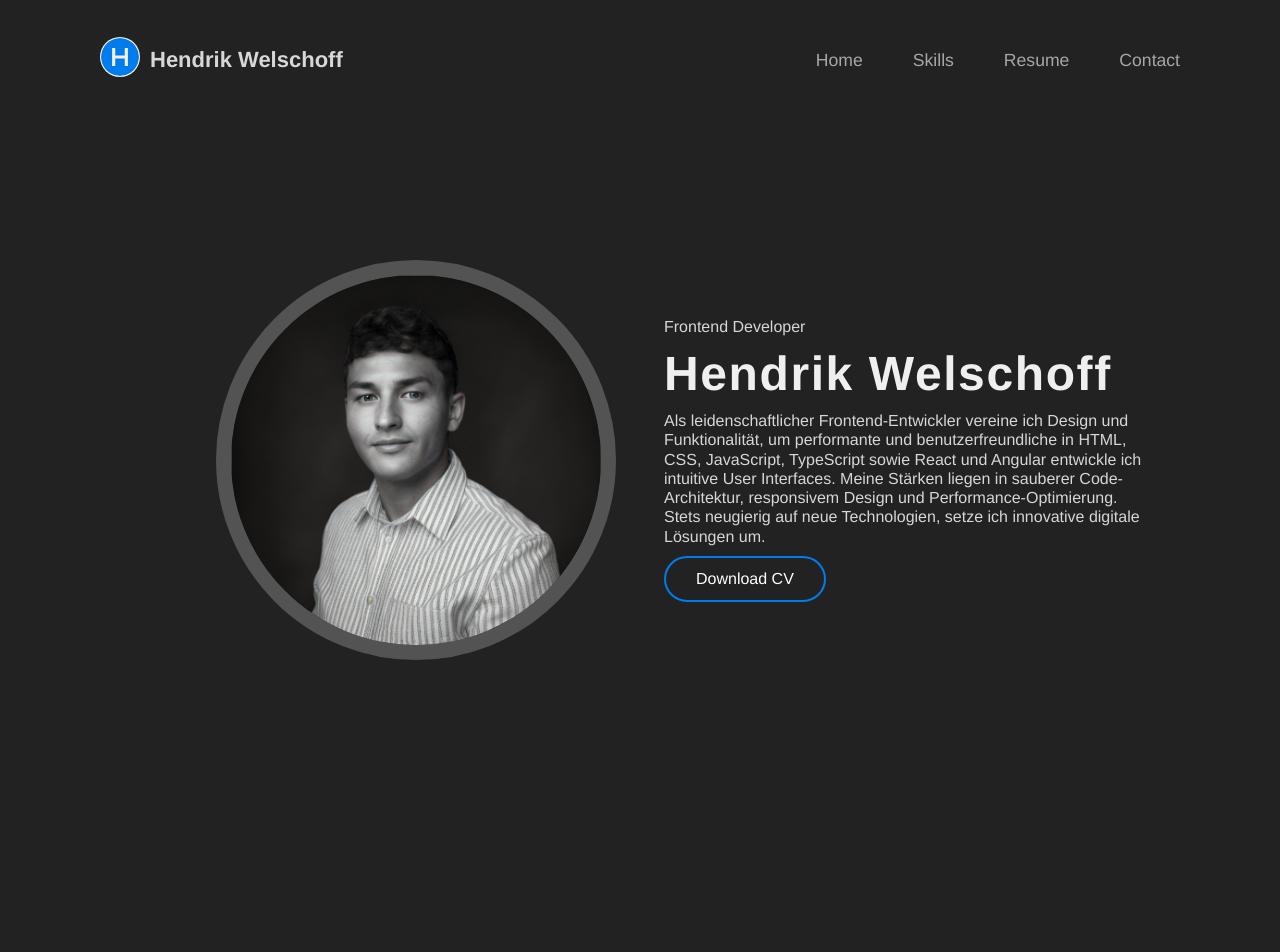
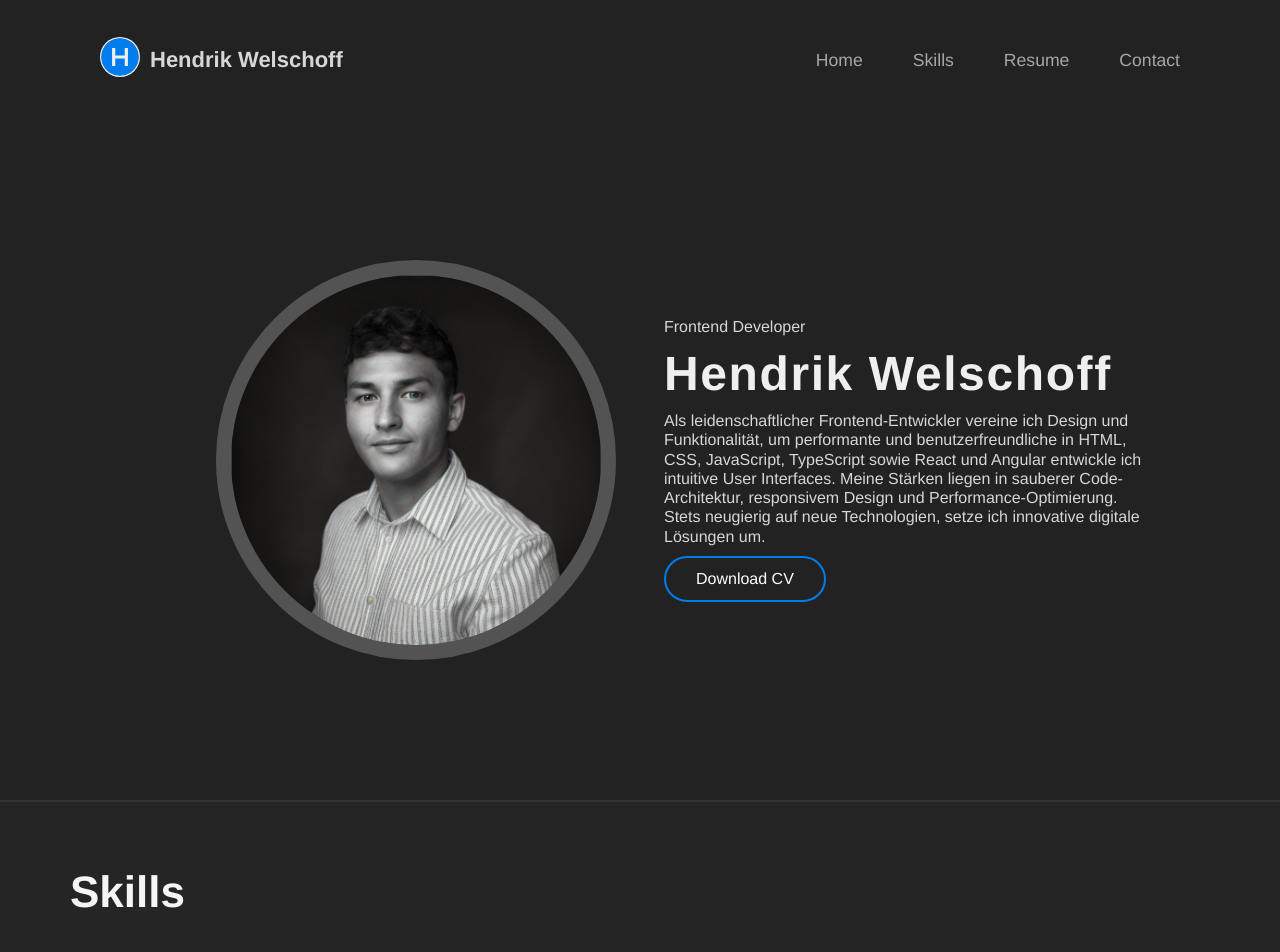
Before and after one commit to welschoff/resume, a React (Vite) app: page / in a window 1280 px wide. Shown: the top 952 px of the page. Before the commit the page ends 800 px from the top, so only its background shows below. Built offline with nearby package versions, Linux system fonts and the light colour scheme.

Commit message:
Remove router

```diff
--- a/src/App.tsx
+++ b/src/App.tsx
@@ -1,18 +1,39 @@
 import './index.css';
 import gsap from 'gsap';
 import { useGSAP } from '@gsap/react';
-
 import Navbar from './navigation/Navbar';
-import Router from './router/Router';
+import Home from './pages/home/Home';
+import Skills from './pages/skills/Skills';
+import Resume from './pages/resume/Resume';
+import Contact from './pages/contact/Contact';
 
 gsap.registerPlugin(useGSAP);
 
 function App() {
   return (
-    <>
-      <Navbar />
-      <Router />
-    </>
+    <div>
+      <header>
+        <Navbar />
+      </header>
+
+      <main>
+        <section id="home">
+          <Home />
+        </section>
+
+        <section id="skills">
+          <Skills />
+        </section>
+
+        <section id="resume">
+          <Resume />
+        </section>
+
+        <section id="contact">
+          <Contact />
+        </section>
+      </main>
+    </div>
   );
 }
 
--- a/src/router/Router.tsx
+++ /dev/null
@@ -1,18 +0,0 @@
-import { Routes, Route } from 'react-router-dom';
-import Home from '../pages/home/Home';
-import Resume from '../pages/resume/Resume';
-import Contact from '../pages/contact/Contact';
-import Skills from '../pages/skills/Skills';
-
-const Router = () => {
-  return (
-    <Routes>
-      <Route index element={<Home />} />
-      <Route path="/skills" element={<Skills />} />
-      <Route path="/resume" element={<Resume />} />
-      <Route path="/contact" element={<Contact />} />
-    </Routes>
-  );
-};
-
-export default Router;
```
